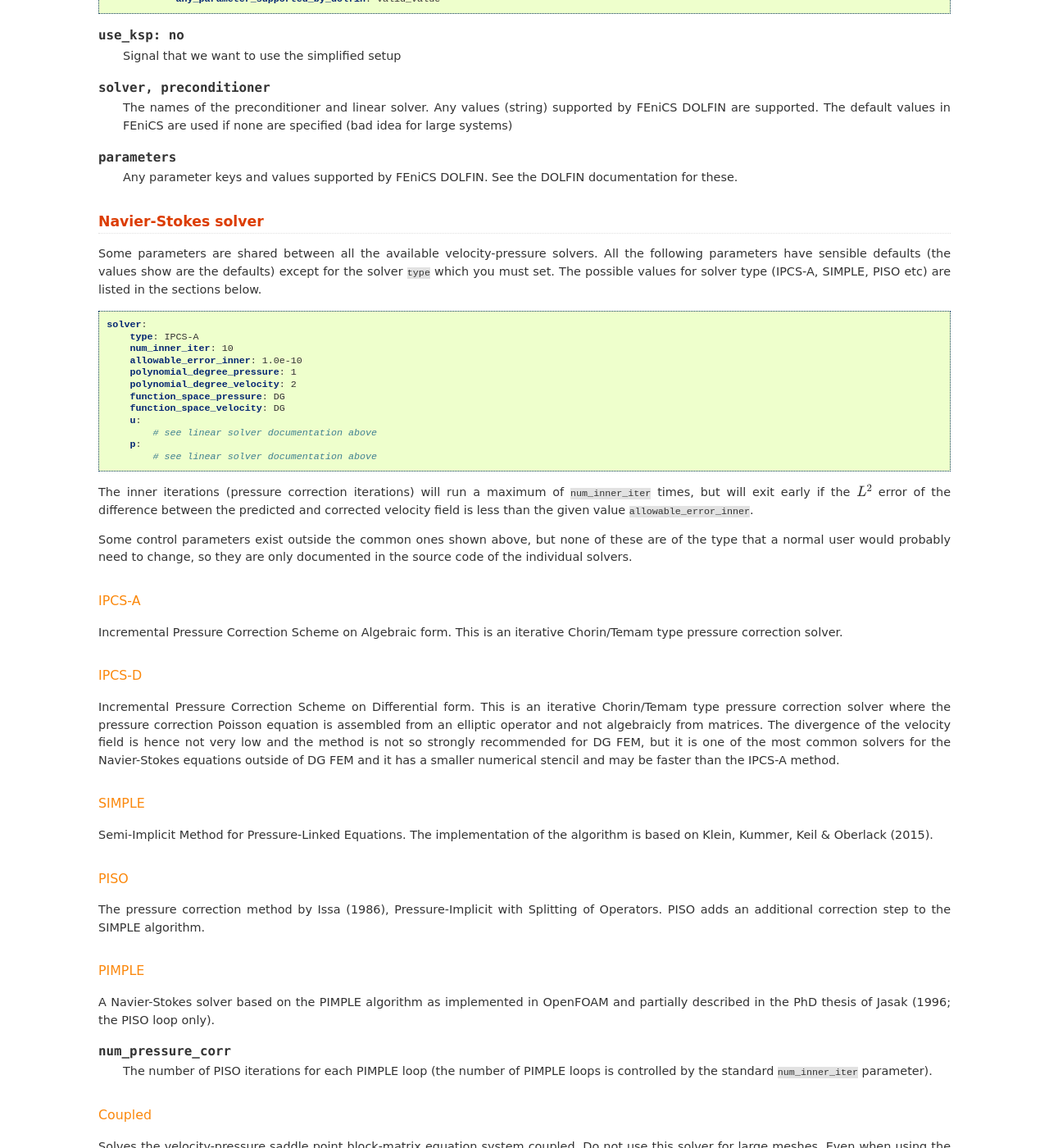
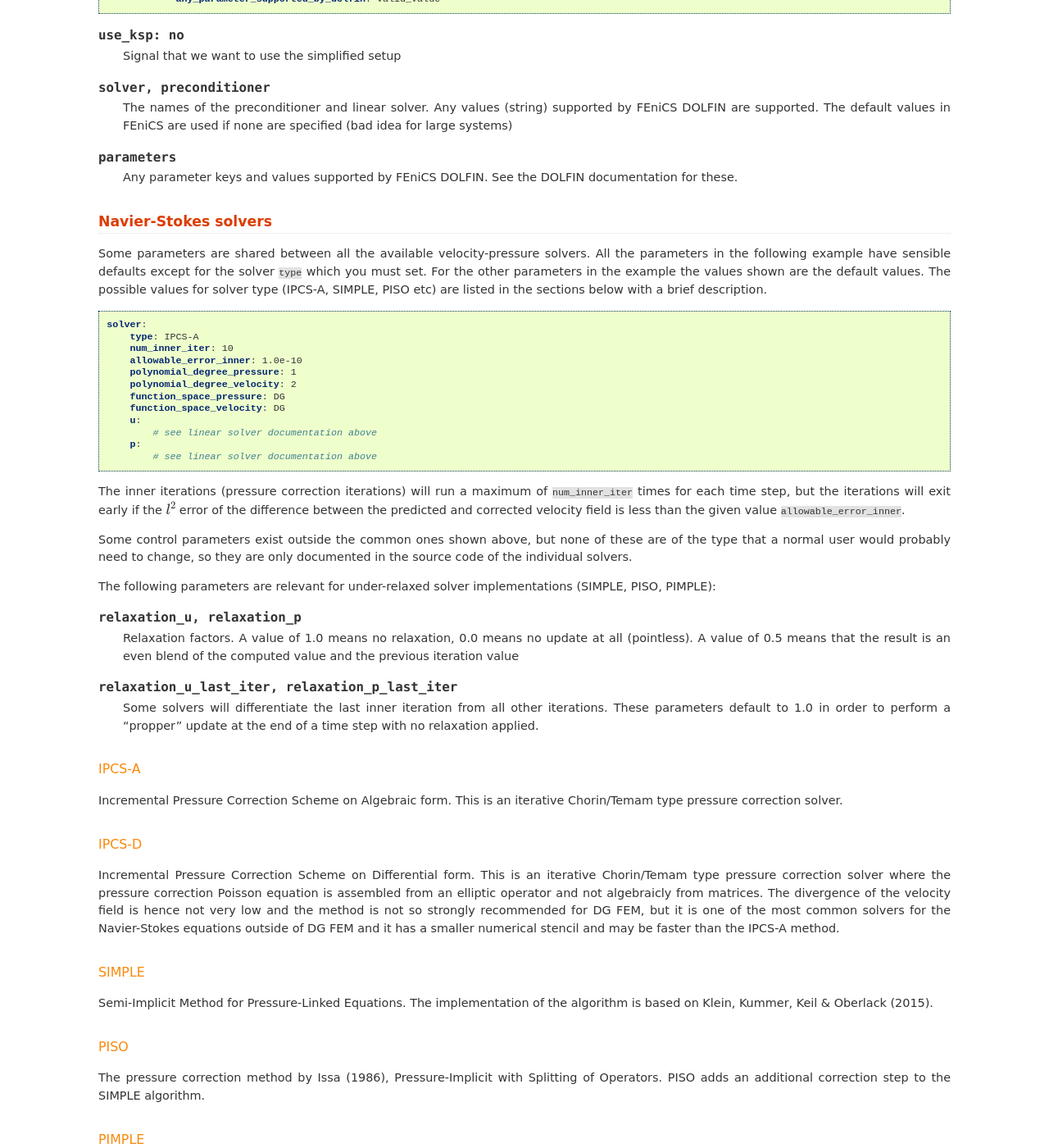
Before and after one commit to TormodLandet/Ocellaris, a Sphinx documentation site: the page built from documentation/user_guide/input.rst, in a window 1280 px wide and 1400 px high, scrolled down 11770 px. Shown: the whole window at 82% size. Built offline with Sphinx 7.4.7, drawn with Linux system fonts in a browser that asks for light colours; some of the changed text lies outside the part shown.

Commit message:
Doc fixes

```diff
--- a/documentation/user_guide/input.rst
+++ b/documentation/user_guide/input.rst
@@ -782,14 +782,15 @@ FEniCS DOLFIN solver setup (use_ksp = no)
     documentation for these.
 
 
-Navier-Stokes solver
-....................
+Navier-Stokes solvers
+.....................
 
 Some parameters are shared between all the available velocity-pressure solvers.
-All the following parameters have sensible defaults (the values show are the
-defaults) except for the solver ``type`` which you must set. The possible
-values for solver type (IPCS-A, SIMPLE, PISO etc) are listed in the sections
-below.
+All the parameters in the following example have sensible defaults except for
+the solver ``type`` which you must set. For the other parameters in the example
+the values shown are the default values. The possible values for solver type
+(IPCS-A, SIMPLE, PISO etc) are listed in the sections below with a brief
+description.
 
 .. code-block:: yaml
 
@@ -807,13 +808,28 @@ below.
             # see linear solver documentation above
 
 The inner iterations (pressure correction iterations) will run a maximum of
-``num_inner_iter`` times, but will exit early if the :math:`L^2` error of the
-difference between the predicted and corrected velocity field is less than the
-given value ``allowable_error_inner``.
+``num_inner_iter`` times for each time step, but the iterations will exit early
+if the :math:`l^2` error of the difference between the predicted and corrected
+velocity field is less than the given value ``allowable_error_inner``.
 
 Some control parameters exist outside the common ones shown above, but none of
 these are of the type that a normal user would probably need to change, so they
 are only documented in the source code of the individual solvers.
+
+The following parameters are relevant for under-relaxed solver implementations
+(SIMPLE, PISO, PIMPLE):
+
+.. describe::  relaxation_u, relaxation_p
+
+    Relaxation factors. A value of 1.0 means no relaxation, 0.0 means no update
+    at all (pointless). A value of 0.5 means that the result is an even blend
+    of the computed value and the previous iteration value
+
+.. describe::  relaxation_u_last_iter, relaxation_p_last_iter
+
+    Some solvers will differentiate the last inner iteration from all other
+    iterations. These parameters default to 1.0 in order to perform a "propper"
+    update at the end of a time step with no relaxation applied.
 
 IPCS-A
 ~~~~~~
```
Also changed, not shown: other parts of documentation/user_guide/input.rst (+1 -1 lines).
